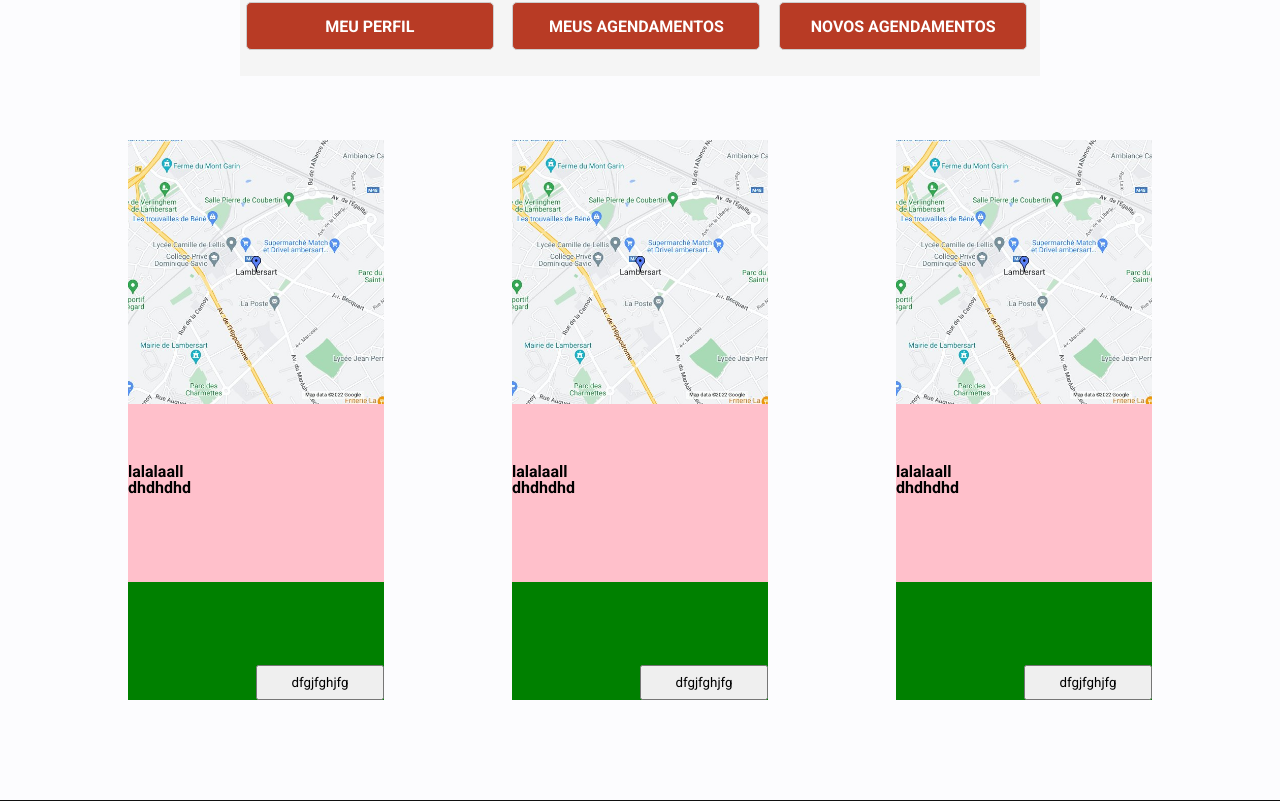
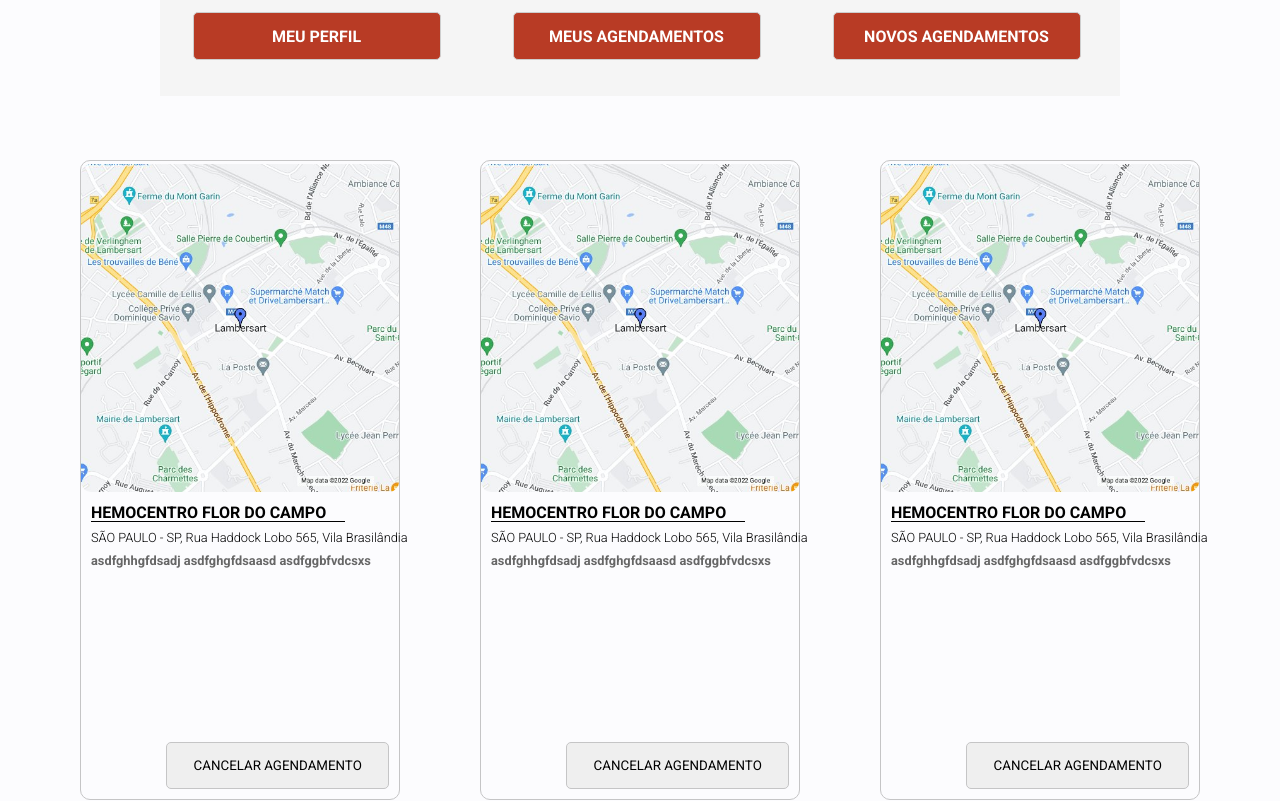
Before and after one commit to projeto-pi-3adsb/hemomanager-front, a React (Create React App) app in the folder hemomanager-front/: page /meus-agendamentos in a window 1280 px wide. Shown: the part 499-1300 px from the top of the page. Built offline with nearby package versions, Linux system fonts and the light colour scheme.

Commit message:
terminando estilo dos cards

```diff
--- a/hemomanager-front/src/components/PerfilUsuario/styles.js
+++ b/hemomanager-front/src/components/PerfilUsuario/styles.js
@@ -36,8 +36,8 @@ export const Perfil = styled.div`
 
 export const BarraOpcoes = styled.div`
   margin: 4rem auto;
-  width: 800px;
-  height: 100px;
+  width: 75vw;
+  height: 15vh;
   background-color: var(--background-option-bar);
   display: flex;
   align-items: center;
--- a/hemomanager-front/src/components/shared/Cards/CardMeusAgend.jsx
+++ b/hemomanager-front/src/components/shared/Cards/CardMeusAgend.jsx
@@ -5,6 +5,7 @@ import {
     BoxText,
     Title,
     SubTitle,
+    Description,
     BoxButton,
     Button,
     ListCard
@@ -21,15 +22,20 @@ export function CardMeusAgend(props) {
         </BoxImg>
         <BoxText>
             <Title>
-                lalalaall
+                HEMOCENTRO FLOR DO CAMPO
             </Title>
             <SubTitle>
-                dhdhdhd
+                SÃO PAULO - SP,  Rua Haddock Lobo 565, Vila Brasilândia
             </SubTitle>
+            <Description>
+                asdfghhgfdsadj
+                asdfghgfdsaasd
+                asdfggbfvdcsxs
+            </Description>
         </BoxText>
         <BoxButton>
             <Button>
-                dfgjfghjfg
+                CANCELAR AGENDAMENTO
             </Button>
         </BoxButton>
         </BoxCard>
@@ -39,15 +45,20 @@ export function CardMeusAgend(props) {
         </BoxImg>
         <BoxText>
             <Title>
-                lalalaall
+                HEMOCENTRO FLOR DO CAMPO
             </Title>
             <SubTitle>
-                dhdhdhd
+                SÃO PAULO - SP,  Rua Haddock Lobo 565, Vila Brasilândia
             </SubTitle>
+            <Description>
+                asdfghhgfdsadj
+                asdfghgfdsaasd
+                asdfggbfvdcsxs
+            </Description>
         </BoxText>
         <BoxButton>
             <Button>
-                dfgjfghjfg
+                CANCELAR AGENDAMENTO
             </Button>
         </BoxButton>
         </BoxCard>
@@ -57,15 +68,20 @@ export function CardMeusAgend(props) {
         </BoxImg>
         <BoxText>
             <Title>
-                lalalaall
+                HEMOCENTRO FLOR DO CAMPO
             </Title>
             <SubTitle>
-                dhdhdhd
+                SÃO PAULO - SP,  Rua Haddock Lobo 565, Vila Brasilândia
             </SubTitle>
+            <Description>
+                asdfghhgfdsadj
+                asdfghgfdsaasd
+                asdfggbfvdcsxs
+            </Description>
         </BoxText>
         <BoxButton>
             <Button>
-                dfgjfghjfg
+                CANCELAR AGENDAMENTO
             </Button>
         </BoxButton>
         </BoxCard>
--- a/hemomanager-front/src/components/shared/Cards/styles.js
+++ b/hemomanager-front/src/components/shared/Cards/styles.js
@@ -1,21 +1,24 @@
 import styled from "styled-components";
 
  export const BoxCard = styled.div`
-    height : 70vh;
-    background: pink;
-    width: 20vw;
+    height : 80vh;
+    width: 25vw;
     display: flex;
     flex-direction:column;
     border-radius: 10px;
+    border-width: 1px;
+    border-style: solid;
+    border-color: #C5C5C6;
 
  `
 
  export const BoxImg = styled.div`
- height : 40%;
- width: 100%;
- margin-bottom: 100px;
+
  #mapa {
-    width:100%;
+   margin-top:3px;
+   margin-bottom:10px;
+   width:100%;
+   border-radius: 10px;
  }
 
 `
@@ -23,33 +26,57 @@ import styled from "styled-components";
 export const BoxText = styled.div`
 height : 30%;
 width: 100%;
+margin-left:10px;
+
 
 `
 
 export const Title = styled.h1`
+border-style: solid;
+border-bottom-width: 1px;
+border-top-width: 0;
+border-right-width: 0;
+border-left-width: 0;
+width:80%;
+margin-bottom:10px;
+
 
 
 `
 
 export const SubTitle = styled.h2`
+font-weight: 300;
+margin-bottom:10px;
+color: #00000;
+font-size: 0.8em;
 
+`
+export const Description = styled.h3`
+color: #666666;
+font-size: 0.8em;
 
 `
 
 export const BoxButton = styled.div`
-height : 30%;
+height : 20%;
 width: 100%;
 display: flex;
 justify-content: end;
 align-items: flex-end;
-background-color:green;
 
 `
 
 export const Button = styled.button`
-height : 30%;
-width: 50%;
+height : 40%;
+width: 70%;
 align-self: end;
+margin-right:10px;
+margin-bottom:10px;
+border-radius: 5px;
+border-width: 1px;
+border-style: solid;
+border-color: #C5C5C6;
+
 
 `
 
```
Also changed, not shown: hemomanager-front/src/components/shared/Cards/BoxDosCards.jsx (deleted, +0 -7 lines).
